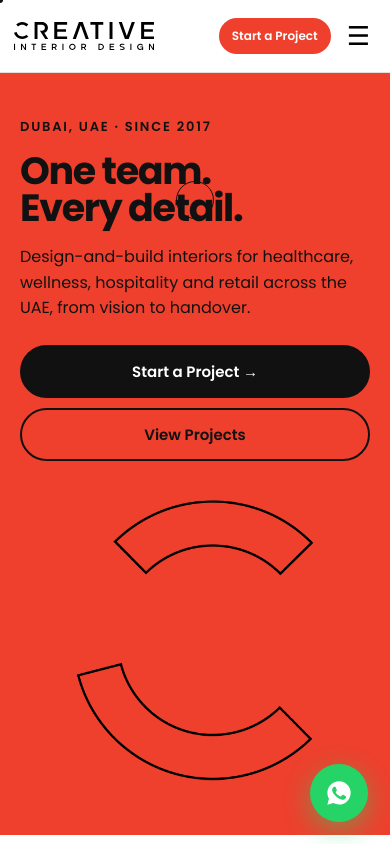
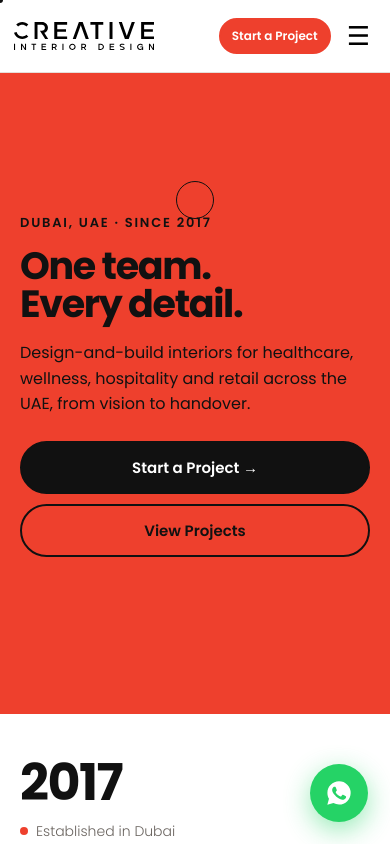
Before and after one commit to mushtaqfarwa106/creative-hmc, a Next.js app: page / in a window 390 px wide. Shown: the top 844 px of the page. Built offline with nearby package versions, Linux system fonts and the light colour scheme.

Commit message:
Clean up hero layout, contact grid, and responsive footer

```diff
--- a/src/app/page.jsx
+++ b/src/app/page.jsx
@@ -8,9 +8,15 @@ import TrustedLogosSlider from "../components/TrustedLogosSlider";
 export default function HomePage() {
   return (
     <>
-      {/* Red Hero with Creative C-Stroke */}
+      {/* Clean Red Hero */}
       <div className="hero">
-        <div className="w">
+        <div
+          className="w"
+          style={{
+            gridTemplateColumns: "minmax(0, 1fr)",
+            minHeight: "76vh",
+          }}
+        >
           <div>
             <div className="eb">DUBAI, UAE · SINCE 2017</div>
             <h1>
@@ -27,13 +33,6 @@ export default function HomePage() {
             <Link className="btn o" href="/projects">
               View Projects
             </Link>
-          </div>
-
-          <div className="arc">
-            <img
-              src="/images/Creative Stroke.png"
-              alt="Creative HMC C Mark"
-            />
           </div>
         </div>
       </div>
```
